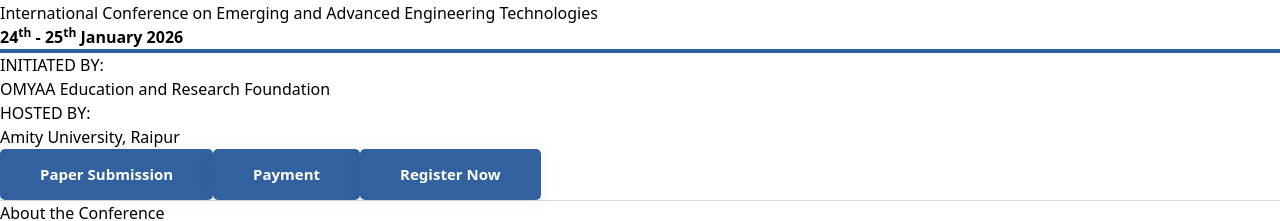
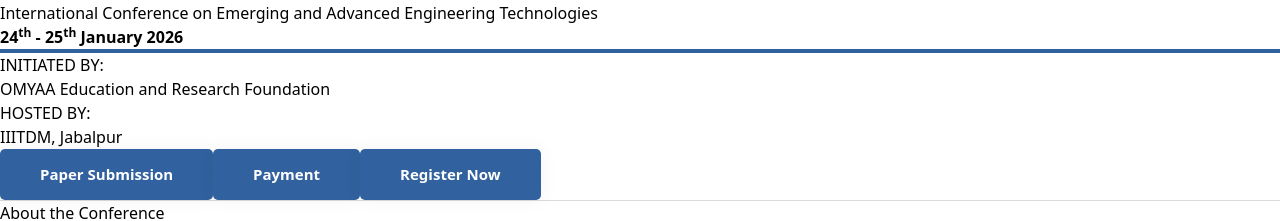
Before and after one commit to rish527/Conference-Site, a React (Vite) app: page / in a window 1280 px wide. Shown: the part 780-1001 px from the top of the page. Built offline with nearby package versions, Linux system fonts and the light colour scheme.

Commit message:
Update Hero.jsx

```diff
--- a/src/Components/Hero.jsx
+++ b/src/Components/Hero.jsx
@@ -15,7 +15,7 @@
                 </div>
                 <div className="host mb-4 text-[13px]">
                     <p className='text-[16px] pb-[2px] font-bold'>HOSTED BY:</p>
-                    <p>Amity University, Raipur</p>
+                    <p>IIITDM, Jabalpur</p>
                 </div>
             </div>
 
```
